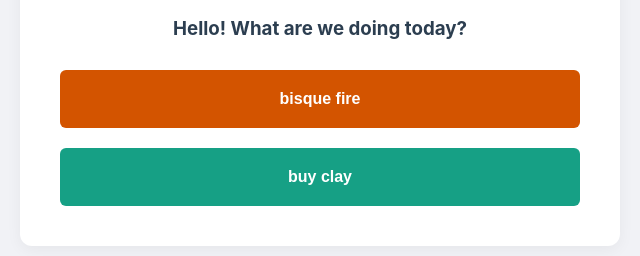
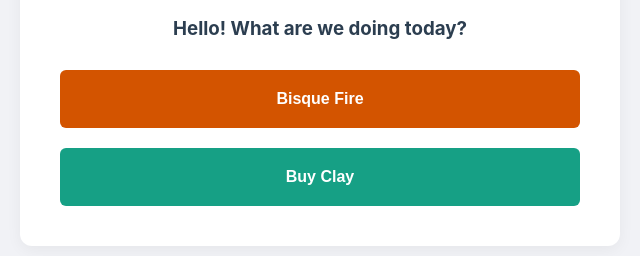
Before and after one commit to HthenA/test-connection.js, a website: page index.html in a window 1280 px wide. Shown: the part 399-655 px from the top of the page, 320-960 px from the left. Drawn offline with Linux system fonts and the light colour scheme.

Commit message:
Update title and button text in index.html

```diff
--- a/index.html
+++ b/index.html
@@ -3,7 +3,7 @@
 <head>
 <meta charset="UTF-8">
 <meta name="viewport" content="width=device-width, initial-scale=1.0">
-<title>Clay Studio Firing Kiosk</title>
+<title>Firing Kiosk</title>
 <style>
 body {
 font-family: -apple-system, BlinkMacSystemFont, "Segoe UI", Roboto, sans-serif;
@@ -257,8 +257,8 @@ background-color: #b33900;
 
 <h3 style="text-align: center; color: #2c3e50; margin-bottom: 25px;">Hello! What are we doing today?</h3>
 <div class="btn-group" style="flex-direction: column; gap: 20px;">
-<button class="btn-primary" style="padding: 20px;" onclick="selectKioskMode('firing')">bisque fire</button>
-<button class="btn-secondary" style="background-color: #16a085; color: white; padding: 20px;" onclick="selectKioskMode('clay')">buy clay</button>
+<button class="btn-primary" style="padding: 20px;" onclick="selectKioskMode('firing')">Bisque Fire</button>
+<button class="btn-secondary" style="background-color: #16a085; color: white; padding: 20px;" onclick="selectKioskMode('clay')">Buy Clay</button>
 </div>
 </div>
 
```
